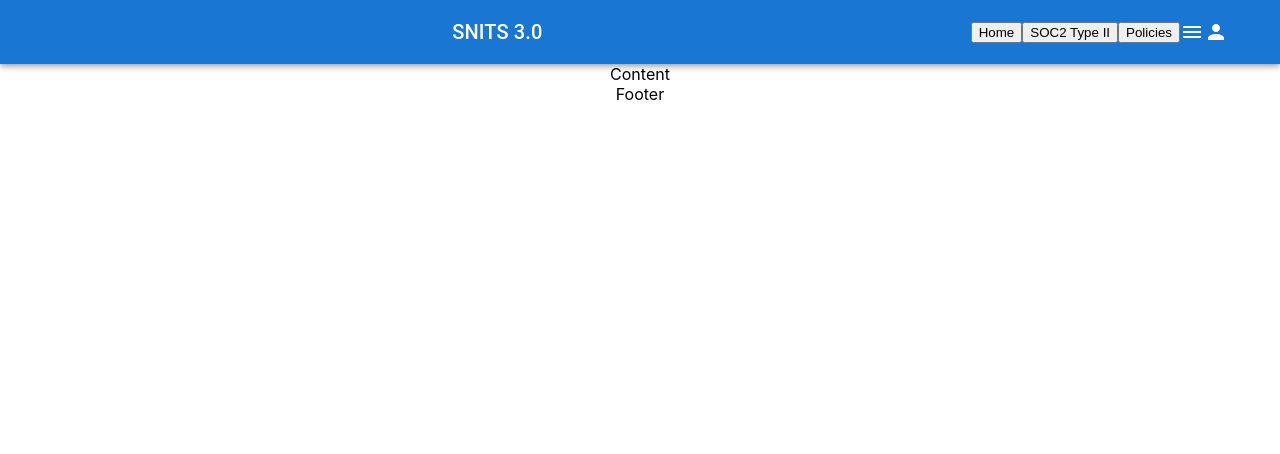
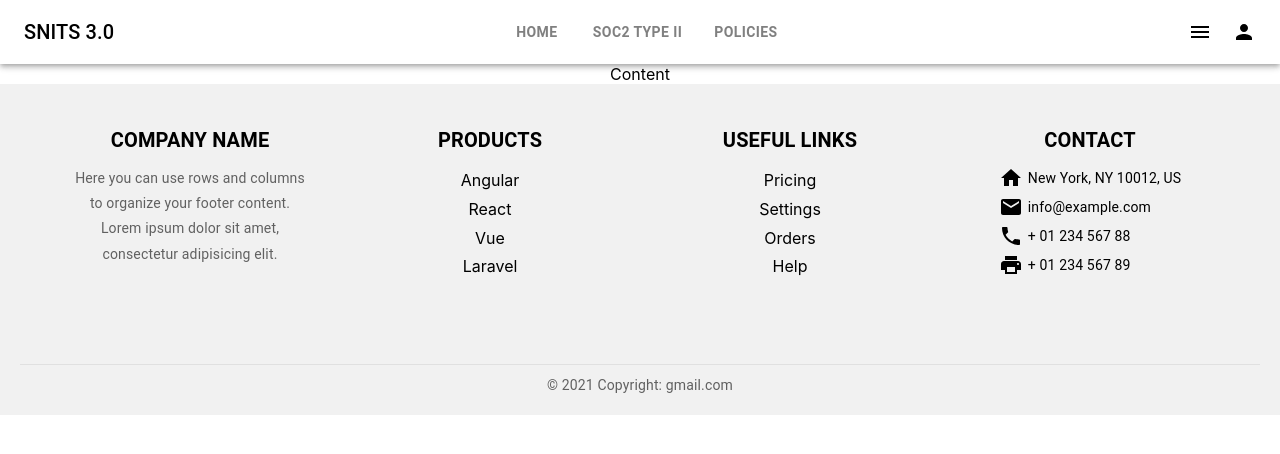
Before and after one commit to snitslab/ejilsonn, a React (Create React App) app: page /home in a window 1280 px wide. Shown: the top 454 px of the page. Built offline with nearby package versions, Linux system fonts and the light colour scheme.

Commit message:
Created Header and Footer

```diff
--- /dev/null
+++ b/src/components/Footer.jsx
@@ -0,0 +1,76 @@
+import React from 'react';
+import { Box, Typography, Link } from '@mui/material';
+import { Home, Email, Phone, Print } from '@mui/icons-material';
+
+export default function Footer() {
+  return (
+    <Box sx={{ backgroundColor: '#f1f1f1', padding: '20px', textAlign: 'center' }}>
+      {/* Wrapper Box for four components */}
+      <Box sx={{ display: 'flex', justifyContent: 'space-around', alignItems: 'flex-start', padding: '20px' }}>
+
+
+        {/* Company Name */}
+        <Box sx={{ minWidth: '20%', minHeight: '200px', display: 'flex', flexDirection: 'column', alignItems: 'center' }}>
+          <Typography variant="h6" fontWeight="bold">COMPANY NAME</Typography>
+          <Typography variant="body2" color="textSecondary" sx={{ marginTop: '10px', maxWidth: '30ch', lineHeight: 1.8 }}>
+            Here you can use rows and columns to organize your footer content. Lorem ipsum dolor sit amet, consectetur adipisicing elit.
+          </Typography>
+        </Box>
+
+        {/* Products */}
+        <Box sx={{ minWidth: '20%', minHeight: '200px', display: 'flex', flexDirection: 'column', alignItems: 'center' }}>
+          <Typography variant="h6" fontWeight="bold">PRODUCTS</Typography>
+          <Box sx={{ marginTop: '10px', lineHeight: 1.8 }}>
+            <Link href="#" color="inherit" underline="none">Angular</Link><br />
+            <Link href="#" color="inherit" underline="none">React</Link><br />
+            <Link href="#" color="inherit" underline="none">Vue</Link><br />
+            <Link href="#" color="inherit" underline="none">Laravel</Link>
+          </Box>
+        </Box>
+
+        {/* Useful Links */}
+        <Box sx={{ minWidth: '20%', minHeight: '200px', display: 'flex', flexDirection: 'column', alignItems: 'center' }}>
+          <Typography variant="h6" fontWeight="bold">USEFUL LINKS</Typography>
+          <Box sx={{ marginTop: '10px', lineHeight: 1.8 }}>
+            <Link href="#" color="inherit" underline="none">Pricing</Link><br />
+            <Link href="#" color="inherit" underline="none">Settings</Link><br />
+            <Link href="#" color="inherit" underline="none">Orders</Link><br />
+            <Link href="#" color="inherit" underline="none">Help</Link>
+          </Box>
+        </Box>
+
+        {/* Contact */}
+        <Box sx={{ minWidth: '20%', minHeight: '200px', display: 'flex', flexDirection: 'column', alignItems: 'center' }}>
+          <Typography variant="h6" fontWeight="bold">CONTACT</Typography>
+          <Box sx={{ marginTop: '10px', lineHeight: 1.8 }}>
+            <Box display="flex" alignItems="center">
+              <Home sx={{ marginRight: '5px' }} />
+              <Typography variant="body2">New York, NY 10012, US</Typography>
+            </Box>
+            <Box display="flex" alignItems="center" sx={{ marginTop: '5px' }}>
+              <Email sx={{ marginRight: '5px' }} />
+              <Typography variant="body2">info@example.com</Typography>
+            </Box>
+            <Box display="flex" alignItems="center" sx={{ marginTop: '5px' }}>
+              <Phone sx={{ marginRight: '5px' }} />
+              <Typography variant="body2">+ 01 234 567 88</Typography>
+            </Box>
+            <Box display="flex" alignItems="center" sx={{ marginTop: '5px' }}>
+              <Print sx={{ marginRight: '5px' }} />
+              <Typography variant="body2">+ 01 234 567 89</Typography>
+            </Box>
+          </Box>
+        </Box>
+
+      </Box>
+
+      {/* Footer Bottom */}
+      <Box sx={{ marginTop: '20px', borderTop: '1px solid #e0e0e0', paddingTop: '10px' }}>
+        <Typography variant="body2" color="textSecondary">
+          © 2021 Copyright:
+          <Link href="https://google.com/" color="inherit" underline="none"> gmail.com</Link>
+        </Typography>
+      </Box>
+    </Box>
+  );
+}
--- a/src/components/Header.jsx
+++ b/src/components/Header.jsx
@@ -11,39 +11,45 @@ import MenuIcon from '@mui/icons-material/Menu';
 //import { BoltRounded } from '@mui/icons-material';
 import PersonIcon from '@mui/icons-material/Person';
 //import { findByLabelText } from '@testing-library/react';
+import { Button } from '@mui/material';
 
 
 export default function Header() {
     return (
-        <Box sx={{ display: 'flex', justifyContent: 'space-between' }}>
-            <AppBar position="static">
-                <Toolbar>
+        <Box sx={{ flexGrow: 1 }}>
+            <AppBar position="static" color="transparent">
+                <Toolbar sx={{ display: 'flex', justifyContent: 'space-between' }}>
 
                     <Typography
                         variant="h6"
                         noWrap
                         component="div"
-                        sx={{ flexGrow: 1, display: { xs: 'none', sm: 'block' } }}
-
+                        sx={{ display: { xs: 'none', sm: 'block' } }}
                     >
                         SNITS 3.0
                     </Typography>
 
-                    <Box>
-                        <button color='Home'>Home</button>
-                        <button color='inherit'>SOC2 Type II</button>
-                        <button color='inherit'>Policies</button>
+                    <Box sx={{ display: 'flex', gap: 2 }}>
+                        <Button sx={{ color: 'gray', fontWeight: 'bold' }}>Home</Button>
+                        <Button sx={{ color: 'gray', fontWeight: 'bold' }}>SOC2 Type II</Button>
+                        <Button sx={{ color: 'gray', fontWeight: 'bold' }}>Policies</Button>
                     </Box>
 
-                    <Box>
+                    <Box sx={{ display: 'flex', gap: 1 }}>
                         <IconButton
                             size="large"
-                            edge="start"
+                            edge="end"
                             color="inherit"
                             aria-label="open drawer"
-                            sx={{ mr: 2 }}
                         >
                             <MenuIcon />
+                        </IconButton>
+                        <IconButton
+                            size="large"
+                            edge="end"
+                            color="inherit"
+                            aria-label="user account"
+                        >
                             <PersonIcon />
                         </IconButton>
                     </Box>
--- a/src/pages/Layout.jsx
+++ b/src/pages/Layout.jsx
@@ -1,3 +1,4 @@
+import Footer from "../components/Footer";
 import Header from "../components/Header";
 
 function Layout(){
@@ -5,7 +6,7 @@ function Layout(){
         <div>
             <Header/>
             <div>Content</div>
-            <div>Footer</div>
+            <Footer/>
         </div>
     )
 }
```
